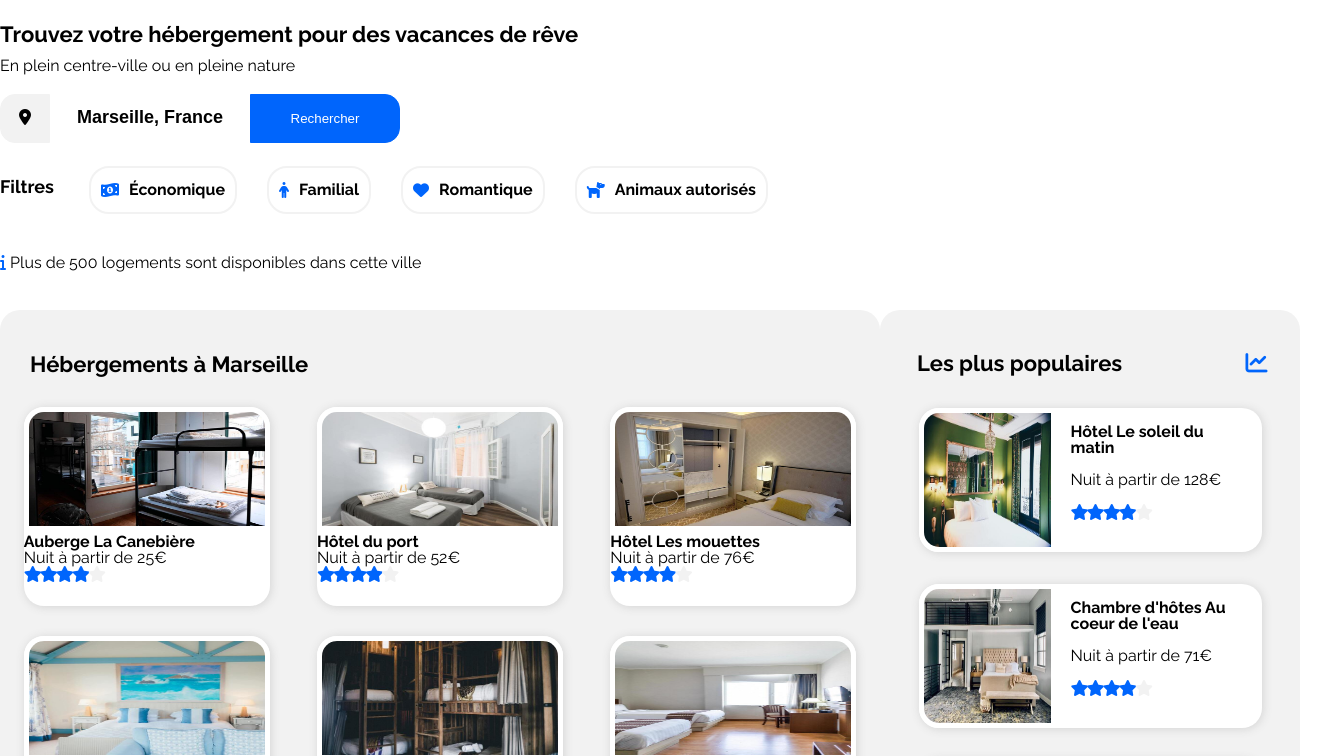
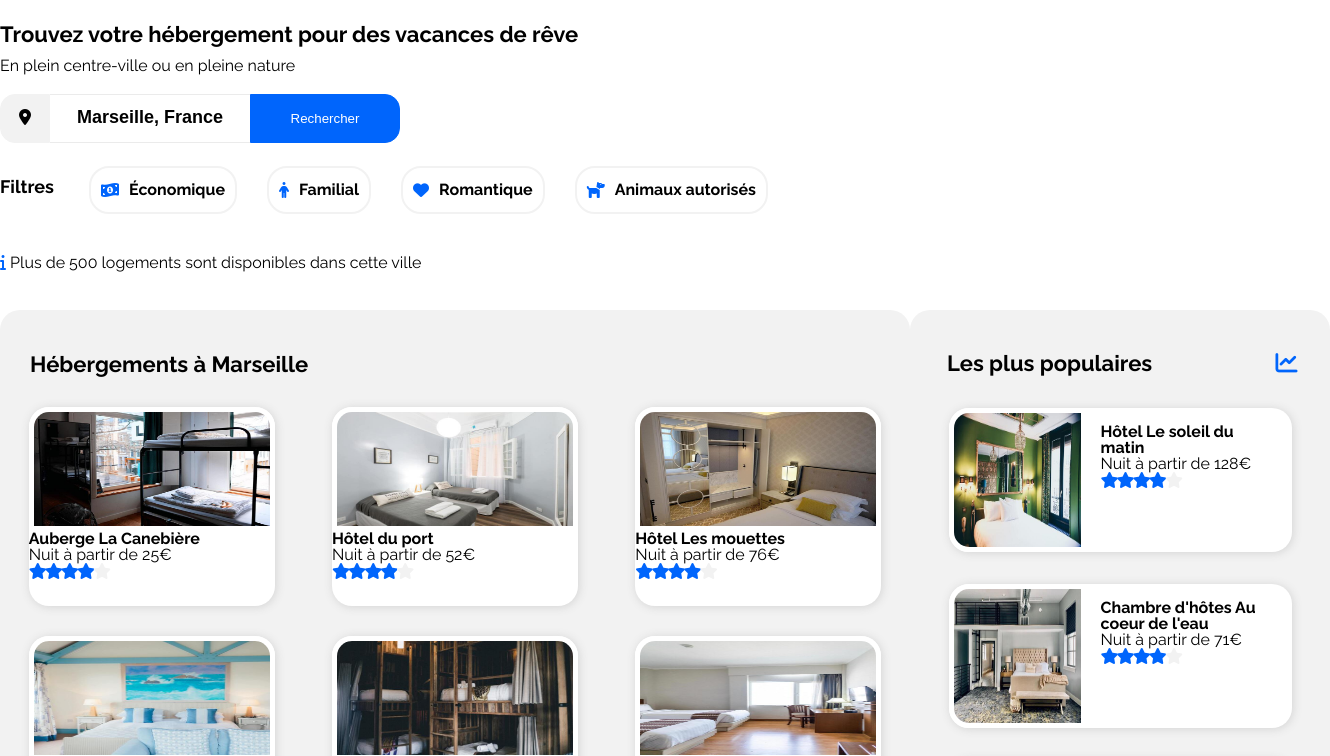
Before and after one commit to Renaud-H/Booki, a plain HTML site: page booki.html in a window 1280 px wide. Shown: the part 121-877 px from the top of the page, 1330 px wide, since content can reach past the window. Drawn offline with Linux system fonts and the light colour scheme.

Commit message:
Modifications session Mentorat

```diff
--- a/css/style.css
+++ b/css/style.css
@@ -1,3 +1,4 @@
+/* RESET CSS */
 html, body, div, span, applet, object, iframe,
 h1, h2, h3, h4, h5, h6, p, blockquote, pre,
 a, abbr, acronym, address, big, cite, code,
@@ -172,9 +173,10 @@ header .header_nav__link:hover a {
 }
 .city-form__destination {
     width: 200px;
-    /*  */
-    border: 0px;
-    /*  */
+    border-bottom: 1px solid #ebebeb;
+    border-top: 1px solid #ebebeb;
+    border-right: 0;
+    border-left: 0;
 }
 .city-form__submit-button {
     background-color: #0065FC;
@@ -185,14 +187,14 @@ header .header_nav__link:hover a {
     width: 150px;
 }
                                         /* FILTERS */
-.div_filters{
+.div_filters {
     display: flex;
     flex-direction: row;
     height: 48px;
     width: 1000px;
     margin-top: 23px;
 }
-.txtfilter{
+.txtfilter {
     margin-top: 12px;
     margin-right: 20px;
 }
@@ -200,7 +202,7 @@ header .header_nav__link:hover a {
     display: flex;
     font-weight: bold;
 } */
-.div_filters_ico_2{
+.div_filters_ico_2 {
     display: flex;
     border: solid #F2F2F2 2px;
     border-radius: 20px;
@@ -210,70 +212,71 @@ header .header_nav__link:hover a {
     font-weight: bold;
 }
 .div_filters_ico_2:hover {
-    background-color: #0065FC;
-    opacity: 0.3;
+    background-color: #0065fc62;
 }
 
                                         /* INFOBAR */
-.infobar{
+.infobar {
     margin-bottom: 39px;
     margin-top: 40px;
 }
                                         /* BOX */
-.box{
+.box {
     display: flex;
     flex-direction: row;
-    justify-content: space-around;
+    justify-content: space-between;
 }
-.box2{
+.box2 {
     display: flex;
     flex-direction: row;
     justify-content: space-between;
 }
                                         /* HEBERGEMENTS */
-.txth{
+.txth {
     width: 880px ;
     margin-left: 30px;
     margin-top: 42px;
     height: 26px;
 }
-.txth2{
+.txth2 {
     margin-left: 30px;
     height: 26px;
 }
 .nom_hebergement {
     font-weight: 700;
 }
-.hebergements{
-    width: 880px;
+.hebergements {
+    width: 950px;
     height: 626px;
     background-color: #F2F2F2;
     border-radius: 20px;
     margin-bottom: 60px;
 }
-.cards_div{
+.cards_div {
     width: 100%;
     display: flex;
     flex-wrap: wrap;
     justify-content: space-around;
     margin-top: 29px;
 }
-.card_div_h{
+.card_div_h {
     width: 246px;
     height: 199px;
+    display: flex;
+    flex-direction: column;
     border-radius: 20px;
     background-color: white;
     margin-bottom: 30px;
     box-shadow: 1px 1px 10px lightgray;
 }
-.card_img_h{
+.card_img_h {
     width: 246px;
     height: 124px;
     border-radius: 20px 20px 0 0;
     border: solid white 5px;
 }
                                         /* POPULAIRES */
-.txtp{
+.txtp {
     width: 420px;
     margin-left: 37px;
     margin-top: 41px;
@@ -281,7 +284,7 @@ header .header_nav__link:hover a {
 .nom_populaire {
     font-weight: 700;
 }
-.populaires{
+.populaires {
     display: flex;
     flex-wrap: wrap;
     width: 420px;
@@ -290,7 +293,7 @@ header .header_nav__link:hover a {
     border-radius: 20px;
     justify-content: center;
 }
-.card_div_p{
+.card_div_p {
     width: 343px;
     height: 144px;
     border-radius: 20px;
@@ -298,34 +301,36 @@ header .header_nav__link:hover a {
     background-color: white;
     box-shadow: 1px 1px 10px lightgray;
 }
-.paragraph{
+.paragraph {
     display: flex;
     flex-direction: column;
     padding-left: 15px;
     padding-top: 16px;
     padding-right: 22px;
 }
-.card_img_p{
+.card_img_p {
     width: 137px;
     height: 144px;
     border-radius: 20px 0px 0px 20px;
     border: solid white 5px;
 }
-.line_2{
+.line_2 {
     padding-top: 7px;
     font-size: 14px;
     line-height: 16.44px;
 }
-.notation_p{
+.notation_p {
     padding-top: 40px;
     padding-bottom: 12px;
 }
                                         /* ACTIVITES */
 .card_div_a {
+    height: 445px;
+    display: flex;
+    flex-direction: column;
     border-radius: 20px;
     background-color: white;
     margin-top: 20px;
-    height: 445px;
     box-shadow: 1px 1px 10px lightgray;
 }
 .card_img {
@@ -364,3 +369,12 @@ footer a {
     text-decoration: none;
     cursor: pointer;
 }
+/* TABLET */
+@media screen and (min-width: 600px) and (max-width: 1024px) {
+
+}
+
+/* PHONE */
+@media screen and (max-width: 480px) {
+
+}
```
Also changed, not shown: booki.html (+0 -32 lines).
